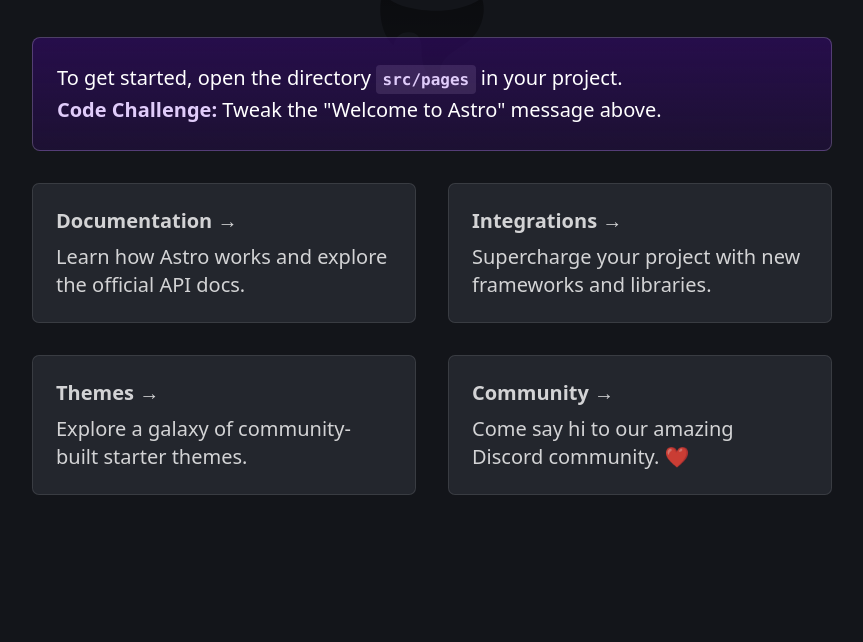
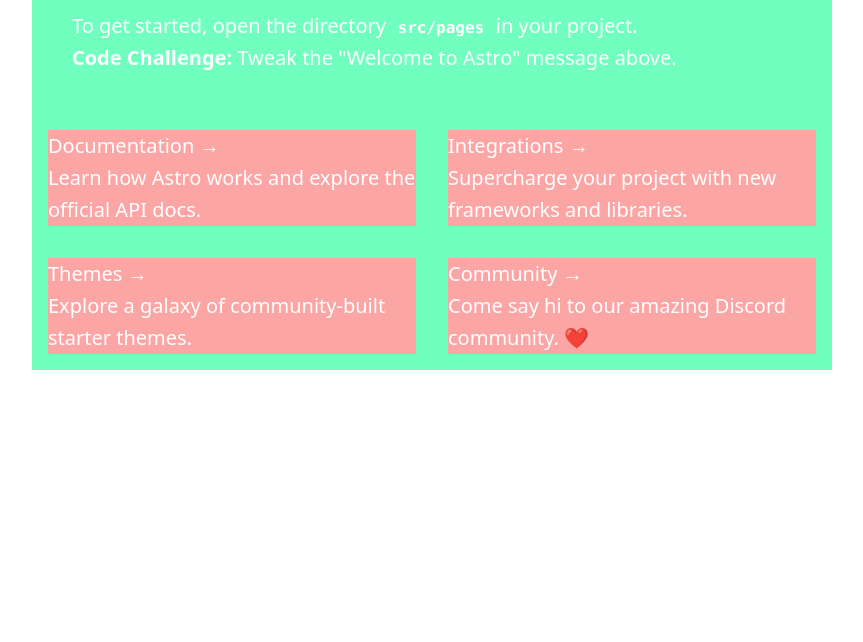
Before and after one commit to HEVpro/my-rocket-website, an Astro site in the folder apps/web/: page / in a window 1280 px wide. Shown: the part 158-800 px from the top of the page, without its empty margins (208-1071 px from the left). Built offline with nearby package versions, Linux system fonts and the light colour scheme; Astro itself is replaced by a stand-in of ours.

Commit message:
Blog migration + Color palette

```diff
--- a/apps/web/package.json
+++ b/apps/web/package.json
@@ -10,6 +10,8 @@
     "astro": "astro"
   },
   "dependencies": {
-    "astro": "^3.1.2"
+    "@astrojs/tailwind": "^5.0.0",
+    "astro": "^3.1.2",
+    "tailwindcss": "^3.3.3"
   }
 }
--- a/apps/web/src/components/Card.astro
+++ b/apps/web/src/components/Card.astro
@@ -8,7 +8,7 @@ interface Props {
 const { href, title, body } = Astro.props;
 ---
 
-<li class="link-card">
+<li class="link-card bg-red-300">
 	<a href={href}>
 		<h2>
 			{title}
@@ -19,43 +19,3 @@ const { href, title, body } = Astro.props;
 		</p>
 	</a>
 </li>
-<style>
-	.link-card {
-		list-style: none;
-		display: flex;
-		padding: 1px;
-		background-color: #23262d;
-		background-image: none;
-		background-size: 400%;
-		border-radius: 7px;
-		background-position: 100%;
-		transition: background-position 0.6s cubic-bezier(0.22, 1, 0.36, 1);
-		box-shadow: inset 0 0 0 1px rgba(255, 255, 255, 0.1);
-	}
-	.link-card > a {
-		width: 100%;
-		text-decoration: none;
-		line-height: 1.4;
-		padding: calc(1.5rem - 1px);
-		border-radius: 8px;
-		color: white;
-		background-color: #23262d;
-		opacity: 0.8;
-	}
-	h2 {
-		margin: 0;
-		font-size: 1.25rem;
-		transition: color 0.6s cubic-bezier(0.22, 1, 0.36, 1);
-	}
-	p {
-		margin-top: 0.5rem;
-		margin-bottom: 0;
-	}
-	.link-card:is(:hover, :focus-within) {
-		background-position: 0;
-		background-image: var(--accent-gradient);
-	}
-	.link-card:is(:hover, :focus-within) h2 {
-		color: rgb(var(--accent-light));
-	}
-</style>
--- a/apps/web/src/layouts/Layout.astro
+++ b/apps/web/src/layouts/Layout.astro
@@ -16,27 +16,15 @@ const { title } = Astro.props;
 		<meta name="generator" content={Astro.generator} />
 		<title>{title}</title>
 	</head>
-	<body>
+	<body class="">
 		<slot />
 	</body>
 </html>
 <style is:global>
-	:root {
-		--accent: 136, 58, 234;
-		--accent-light: 224, 204, 250;
-		--accent-dark: 49, 10, 101;
-		--accent-gradient: linear-gradient(
-			45deg,
-			rgb(var(--accent)),
-			rgb(var(--accent-light)) 30%,
-			white 60%
-		);
-	}
-	html {
-		font-family: system-ui, sans-serif;
-		background: #13151a;
-		background-size: 224px;
-	}
+	@tailwind base;
+	@tailwind components;
+	@tailwind utilities;
+
 	code {
 		font-family:
 			Menlo,
--- a/apps/web/src/pages/index.astro
+++ b/apps/web/src/pages/index.astro
@@ -4,7 +4,7 @@ import Card from '../components/Card.astro';
 ---
 
 <Layout title="Welcome to Astro.">
-	<main>
+	<main class="bg-greenPrimary-300">
 		<svg
 			class="astro-a"
 			width="495"
--- a/apps/web/tailwind.config.cjs
+++ /dev/null
@@ -1,35 +0,0 @@
-/** @type {import('tailwindcss').Config} */
-module.exports = {
-    content: ['./src/**/*.{astro,html,js,jsx,md,mdx,svelte,ts,tsx,vue}'],
-    theme: {
-        extend: {
-            greenPrimary: {
-                '50': '#edfff6',
-                '100': '#d5ffec',
-                '200': '#aeffda',
-                '300': '#70ffbf',
-                '400': '#2bfd9d',
-                '500': '#00dc78',
-                '600': '#00c064',
-                '700': '#009652',
-                '800': '#067544',
-                '900': '#07603a',
-                '950': '#00371f',
-            },
-            greenSecondary: {
-                '50': '#f3faf9',
-                '100': '#d5f2ea',
-                '200': '#abe4d5',
-                '300': '#79cfbc',
-                '400': '#4eb3a1',
-                '500': '#349887',
-                '600': '#277a6d',
-                '700': '#236259',
-                '800': '#204f49',
-                '900': '#1e433e',
-                '950': '#0c2724',
-            }
-        },
-    },
-    plugins: [],
-};
--- /dev/null
+++ b/apps/web/tailwind.config.js
@@ -0,0 +1,38 @@
+/** @type {import('tailwindcss').Config} */
+module.exports = {
+    content: ['./src/**/*.{astro,html,js,jsx,md,mdx,svelte,ts,tsx,vue}'],
+    theme: {
+        extend: {
+            colors: {
+                greenPrimary: {
+                    '50': '#edfff6',
+                    '100': '#d5ffec',
+                    '200': '#aeffda',
+                    '300': '#70ffbf',
+                    '400': '#2bfd9d',
+                    '500': '#00dc78',
+                    '600': '#00c064',
+                    '700': '#009652',
+                    '800': '#067544',
+                    '900': '#07603a',
+                    '950': '#00371f',
+                },
+                greenSecondary: {
+                    '50': '#f3faf9',
+                    '100': '#d5f2ea',
+                    '200': '#abe4d5',
+                    '300': '#79cfbc',
+                    '400': '#4eb3a1',
+                    '500': '#349887',
+                    '600': '#277a6d',
+                    '700': '#236259',
+                    '800': '#204f49',
+                    '900': '#1e433e',
+                    '950': '#0c2724',
+                }
+            }
+
+        },
+    },
+    plugins: [],
+};
```
